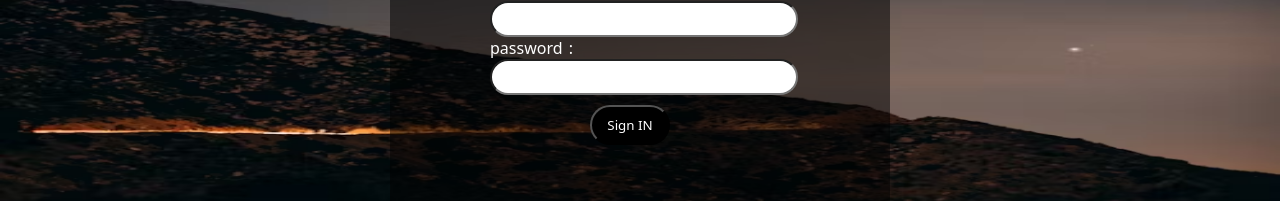
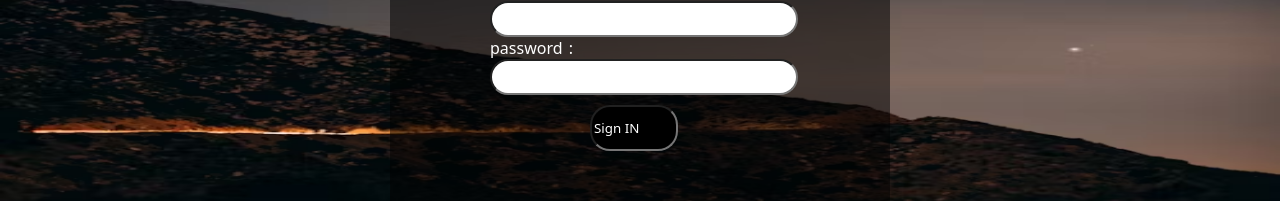
Before and after one commit to hams27/task, a plain HTML site: page task.depi/index.html in a window 1280 px wide. Shown: the part 383-584 px from the top of the page. Drawn offline with Linux system fonts and the light colour scheme.

Commit message:
Update index.html

```diff
--- a/task.depi/index.html
+++ b/task.depi/index.html
@@ -18,7 +18,7 @@
     <input type="text" required id="username">
    <label for="password">password :</label><br>
     <input type="password" required id="password"><br>
-    <input id="submit" type="submit" value="Sign IN" >
+    <input id="submit" value="Sign IN" >
 </form>
 </div>
 
```
